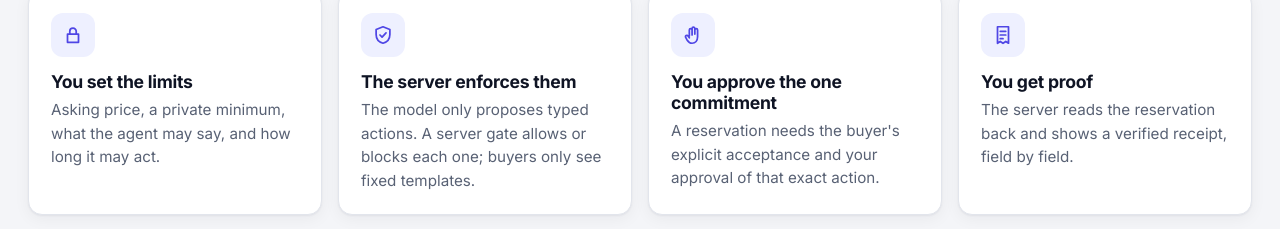
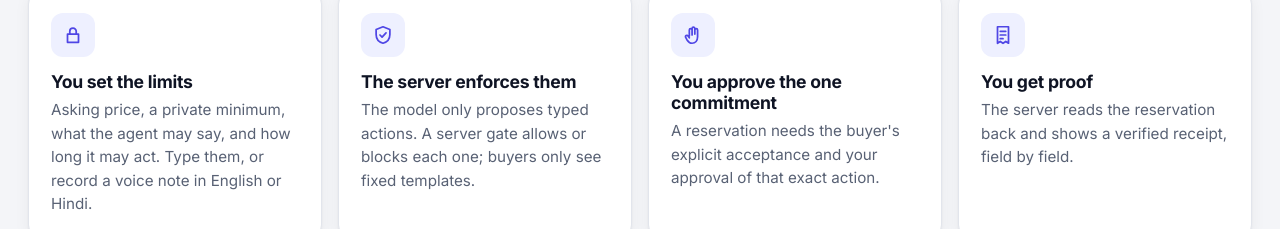
Before and after one commit to vaikhariai/delegate, a React (Vite) app in the folder apps/web/: page / in a window 1280 px wide. Shown: the part 719-948 px from the top of the page. Built offline with nearby package versions, Linux system fonts and the light colour scheme; no server answers.

Commit message:
Voice note in the README quick-start and on the home page

```diff
--- a/apps/web/src/screens/Start.tsx
+++ b/apps/web/src/screens/Start.tsx
@@ -5,7 +5,7 @@ import { navigate } from "../lib";
 import { useApp } from "../state";
 
 const STEPS: { icon: IconName; title: string; text: string }[] = [
-  { icon: "lock", title: "You set the limits", text: "Asking price, a private minimum, what the agent may say, and how long it may act." },
+  { icon: "lock", title: "You set the limits", text: "Asking price, a private minimum, what the agent may say, and how long it may act. Type them, or record a voice note in English or Hindi." },
   { icon: "shieldCheck", title: "The server enforces them", text: "The model only proposes typed actions. A server gate allows or blocks each one; buyers only see fixed templates." },
   { icon: "hand", title: "You approve the one commitment", text: "A reservation needs the buyer's explicit acceptance and your approval of that exact action." },
   { icon: "receipt", title: "You get proof", text: "The server reads the reservation back and shows a verified receipt, field by field." },
```
Also changed, not shown: 1 other file (tests, documents, lock files or other folders).
